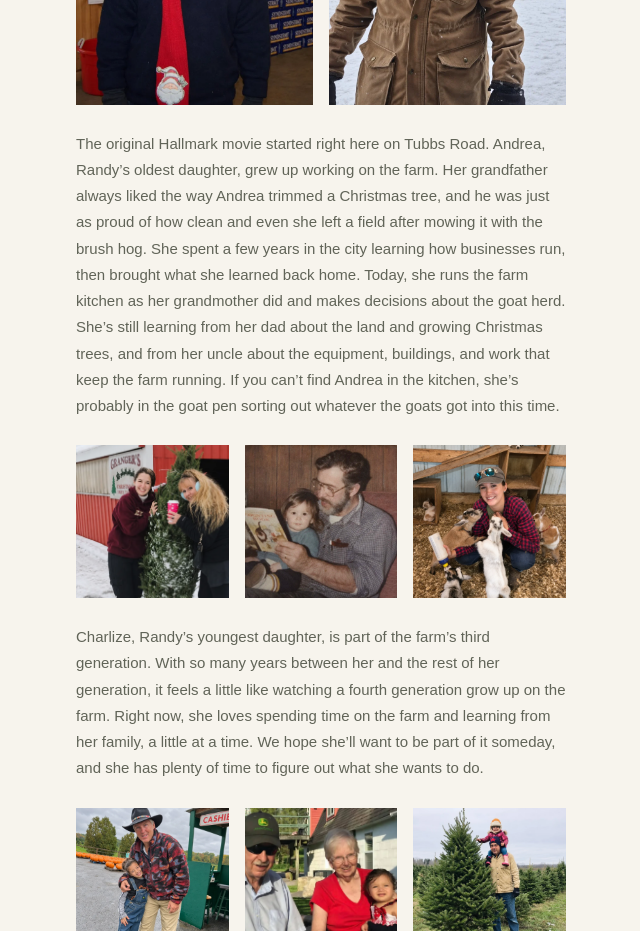
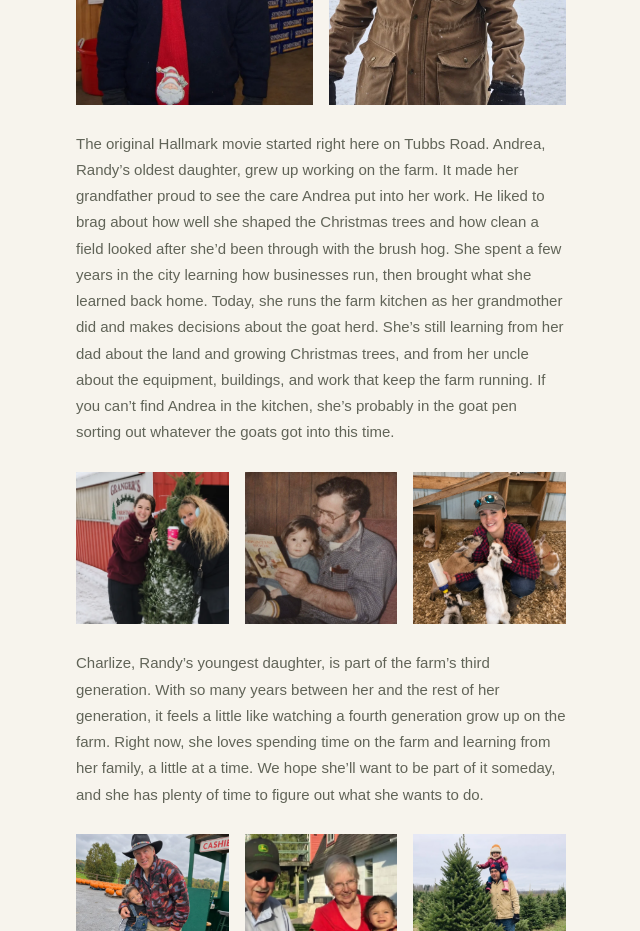
Before and after one commit to grangersfarm/grangers-farm-public, a plain HTML site: page our-family-farm/index.html in a window 1280 px wide. Shown: the part 3500-4431 px from the top of the page, without its empty margins (599-1239 px from the left). Drawn offline with Linux system fonts and the light colour scheme.

Commit message:
Use Andrea’s selected wording about her grandfather

```diff
--- a/our-family-farm/index.html
+++ b/our-family-farm/index.html
@@ -45,7 +45,7 @@
 <a href="/assets/family-story-christmas-shop.webp"><img src="/assets/family-story-christmas-shop.webp" width="760" height="950" loading="lazy" decoding="async" alt="A man in a Christmas hat and red scarf in the farm shop"></a>
 <a href="/assets/family-story-snowy-portrait.webp"><img src="/assets/family-story-snowy-portrait.webp" width="760" height="950" loading="lazy" decoding="async" alt="A man in a winter coat and hat standing outside in the snow"></a>
 </div>
-<p>The original Hallmark movie started right here on Tubbs Road. Andrea, Randy’s oldest daughter, grew up working on the farm. Her grandfather always liked the way Andrea trimmed a Christmas tree, and he was just as proud of how clean and even she left a field after mowing it with the brush hog. She spent a few years in the city learning how businesses run, then brought what she learned back home. Today, she runs the farm kitchen as her grandmother did and makes decisions about the goat herd. She’s still learning from her dad about the land and growing Christmas trees, and from her uncle about the equipment, buildings, and work that keep the farm running. If you can’t find Andrea in the kitchen, she’s probably in the goat pen sorting out whatever the goats got into this time.</p>
+<p>The original Hallmark movie started right here on Tubbs Road. Andrea, Randy’s oldest daughter, grew up working on the farm. It made her grandfather proud to see the care Andrea put into her work. He liked to brag about how well she shaped the Christmas trees and how clean a field looked after she’d been through with the brush hog. She spent a few years in the city learning how businesses run, then brought what she learned back home. Today, she runs the farm kitchen as her grandmother did and makes decisions about the goat herd. She’s still learning from her dad about the land and growing Christmas trees, and from her uncle about the equipment, buildings, and work that keep the farm running. If you can’t find Andrea in the kitchen, she’s probably in the goat pen sorting out whatever the goats got into this time.</p>
 <div class="family-story-feature family-story-field-photos family-story-andrea-photos" role="group" aria-label="Family memories and caring for the goats">
 <a href="/assets/family-story-snowy-christmas-tree.webp"><img src="/assets/family-story-snowy-christmas-tree.webp" width="627" height="1100" loading="lazy" decoding="async" alt="Two women beside a bundled Christmas tree outside the snowy farm barn"></a>
 <a href="/assets/family-story-childhood-reading.webp"><img src="/assets/family-story-childhood-reading.webp" width="880" height="880" loading="lazy" decoding="async" alt="A man reading a book with a young child on his lap"></a>
```
